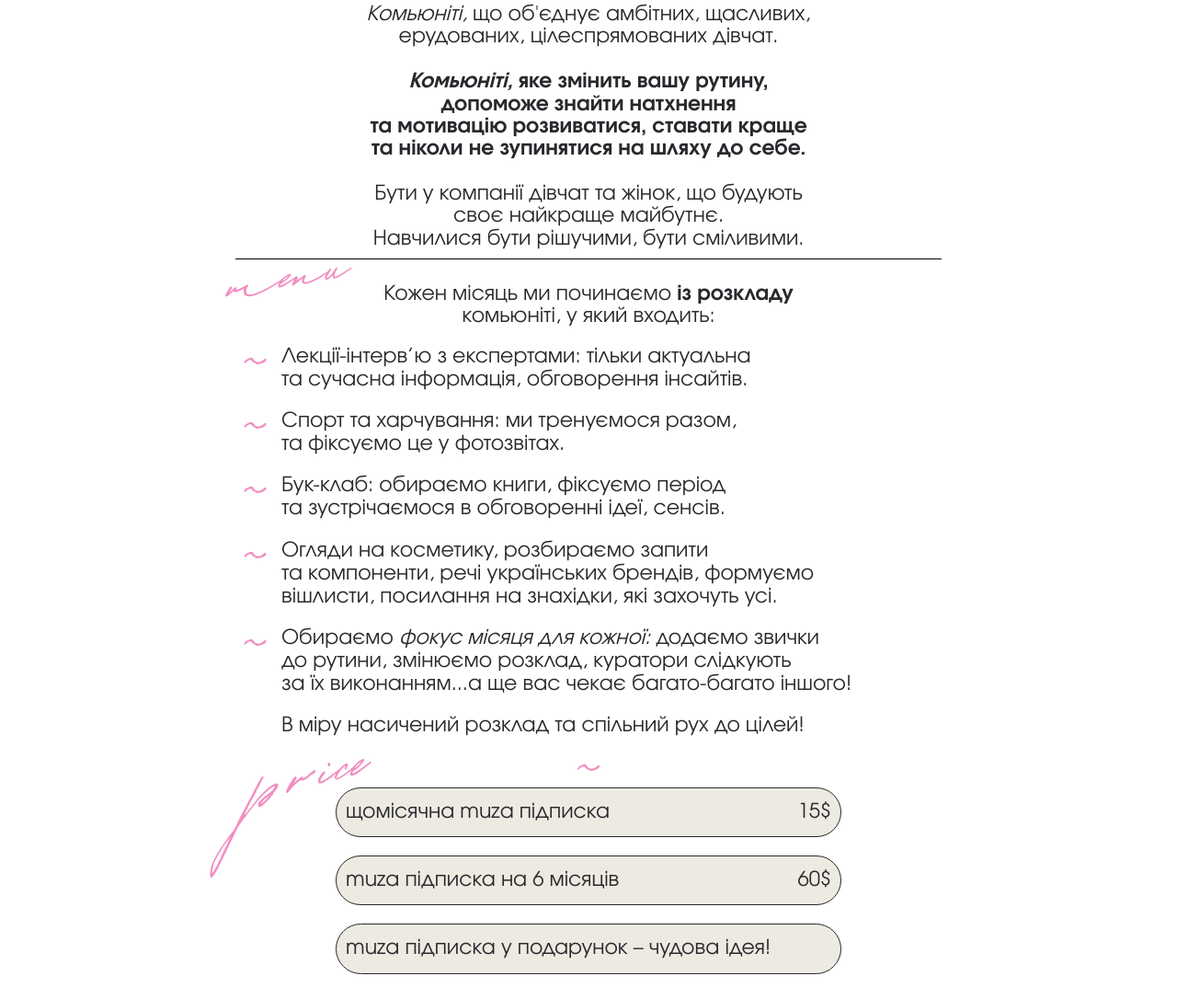
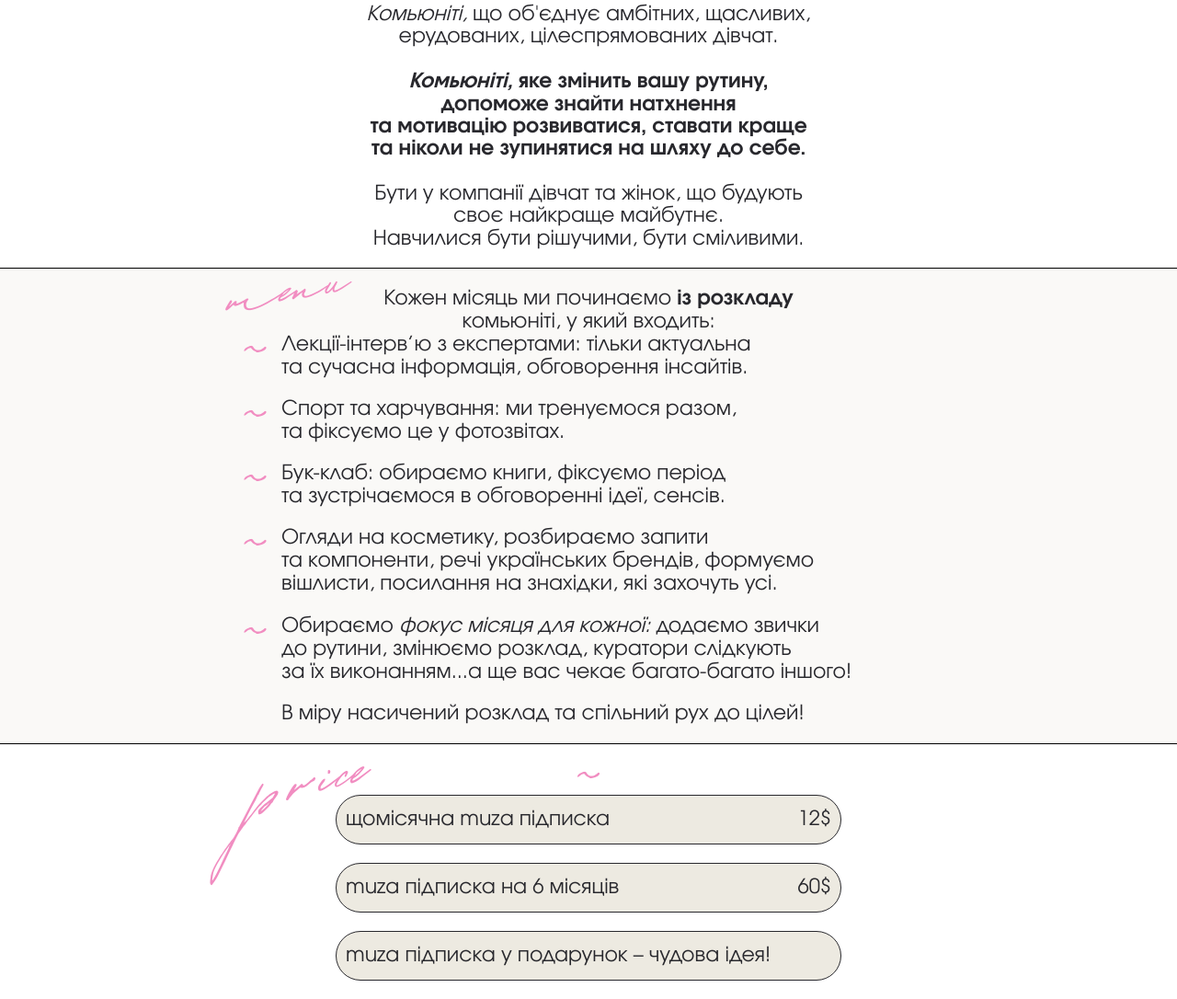
Before and after one commit to limanski-valera/muza, a plain HTML site: page muza.html in a window 1280 px wide. Shown: the part 327-1413 px from the top of the page at 92% size. Drawn offline with Linux system fonts and the light colour scheme.

Commit message:
Update 2024-02-21T13:17:48.082Z

```diff
--- a/css/style.css
+++ b/css/style.css
@@ -641,15 +641,6 @@
   margin-bottom: 1.5625rem;
 }
 
-.about__line {
-  display: block;
-  width: 100%;
-  height: 0.0625rem;
-  background-color: #000;
-  margin-top: 0.625rem;
-  margin-bottom: 1.5625rem;
-}
-
 .bold {
   font-weight: 700;
 }
@@ -674,6 +665,22 @@
 .benefits {
   line-height: 1.14;
   margin-bottom: 1.25rem;
+  background-color: rgba(237, 234, 225, 0.28);
+  border-top: 1px solid #000;
+  border-bottom: 1px solid #000;
+  padding-bottom: 1.25rem;
+}
+
+.benefits__container {
+  padding-top: 1.25rem;
+}
+
+.benefits__content {
+  text-align: center;
+}
+
+.benefits__content::before {
+  top: -0.625rem;
 }
 
 .benefits__list {
@@ -1227,6 +1234,10 @@
     line-height: 1.3;
   }
 
+  .benefits__content::before {
+    top: -1.25rem;
+  }
+
   .price__title {
     top: -2.5rem;
     left: 1.875rem;
--- a/muza.html
+++ b/muza.html
@@ -6,7 +6,7 @@
 	<meta charset="UTF-8">
 	<meta name="format-detection" content="telephone=no">
 	<!-- <style>body{opacity: 0;}</style> -->
-	<link rel="stylesheet" href="css/style.min.css?_v=20240221145502">
+	<link rel="stylesheet" href="css/style.min.css?_v=20240221151608">
 	<link rel="shortcut icon" href="favicon.ico">
 	<!-- <meta name="robots" content="noindex, nofollow"> -->
 	<meta name="viewport" content="width=device-width, initial-scale=1.0">
@@ -43,15 +43,14 @@
 							Навчилися бути рішучими, бути сміливими.
 						</p>
 					</div>
-					<span class="about__line"></span>
-					<div class="about__content _decor-menu">
-						Кожен місяць ми починаємо <b>із розкладу</b> <br />
-						комьюніті, у який входить:
-					</div>
 				</div>
 			</div>
 			<div class="muza__benefits benefits">
 				<div class="benefits__container">
+					<div class="benefits__content _decor-menu">
+						Кожен місяць ми починаємо <b>із розкладу</b> <br />
+						комьюніті, у який входить:
+					</div>
 					<ul class="benefits__list">
 						<li class="benefits__item">
 							Лекції-інтерв’ю з експертами: тільки актуальна <br />
@@ -86,7 +85,7 @@
 					<h2 class="price__title">price</h2>
 					<ul class="price__list">
 						<li class="price__item">
-							<a href="#" class="price__link muza-button">щомісячна muza підписка<span class="_price">15$</span></a>
+							<a href="#" class="price__link muza-button">щомісячна muza підписка<span class="_price">12$</span></a>
 						</li>
 						<li class="price__item">
 							<a href="#" class="price__link muza-button">muza підписка на 6 місяців<span class="_price">60$</span></a>
@@ -169,7 +168,8 @@
 			<div class="muza__service service">
 				<div class="service__container">
 					<div class="service__label">
-						Залишилися питання? <br> Служба турботи тут
+						Залишилися питання? <br />
+						Служба турботи тут
 						<svg class="_arrow">
 							<use xlink:href="img/sprites/sprite.svg#arrow-to-bottom"></use>
 						</svg>
@@ -191,7 +191,7 @@
 		</footer>
 
 	</div>
-	<script src="js/app.min.js?_v=20240221145502"></script>
+	<script src="js/app.min.js?_v=20240221151608"></script>
 </body>
 
 </html>
```
Also changed, not shown: taplink.html (+2 -2 lines), css/style.min.css.
